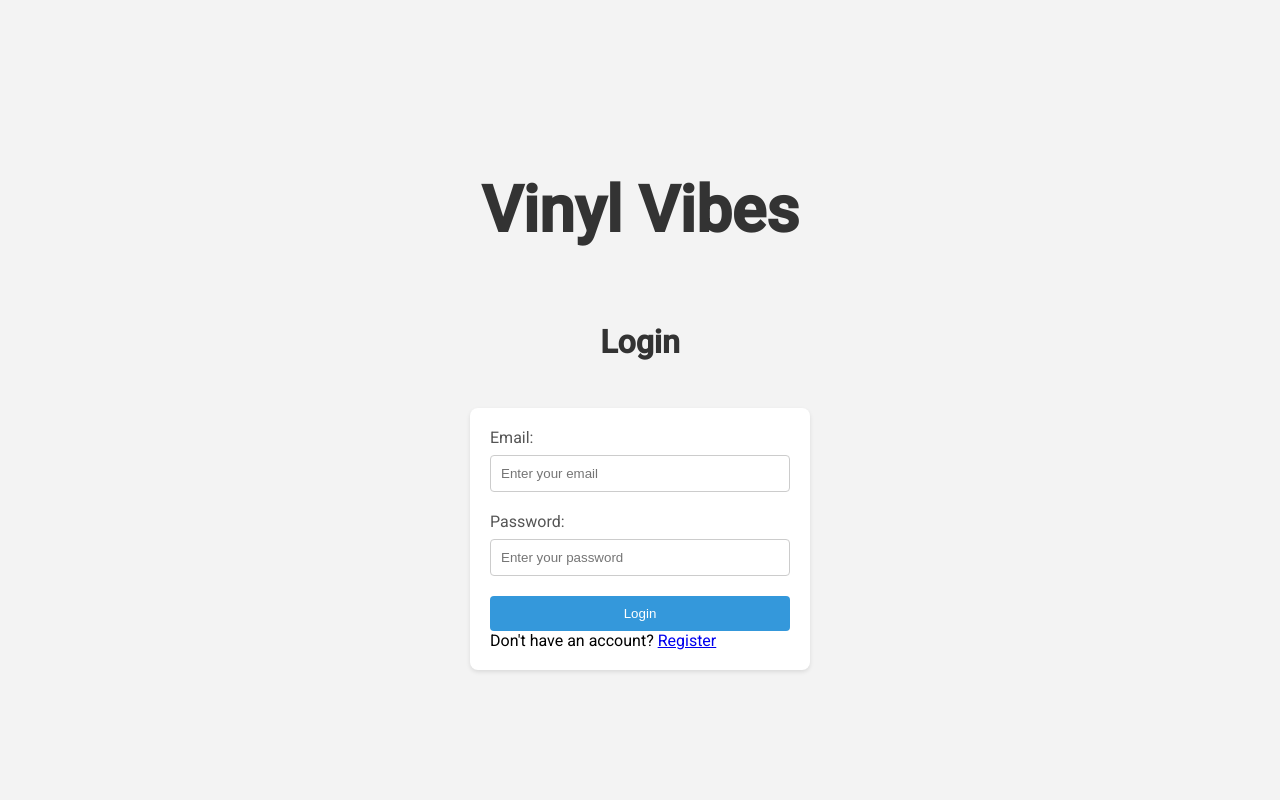
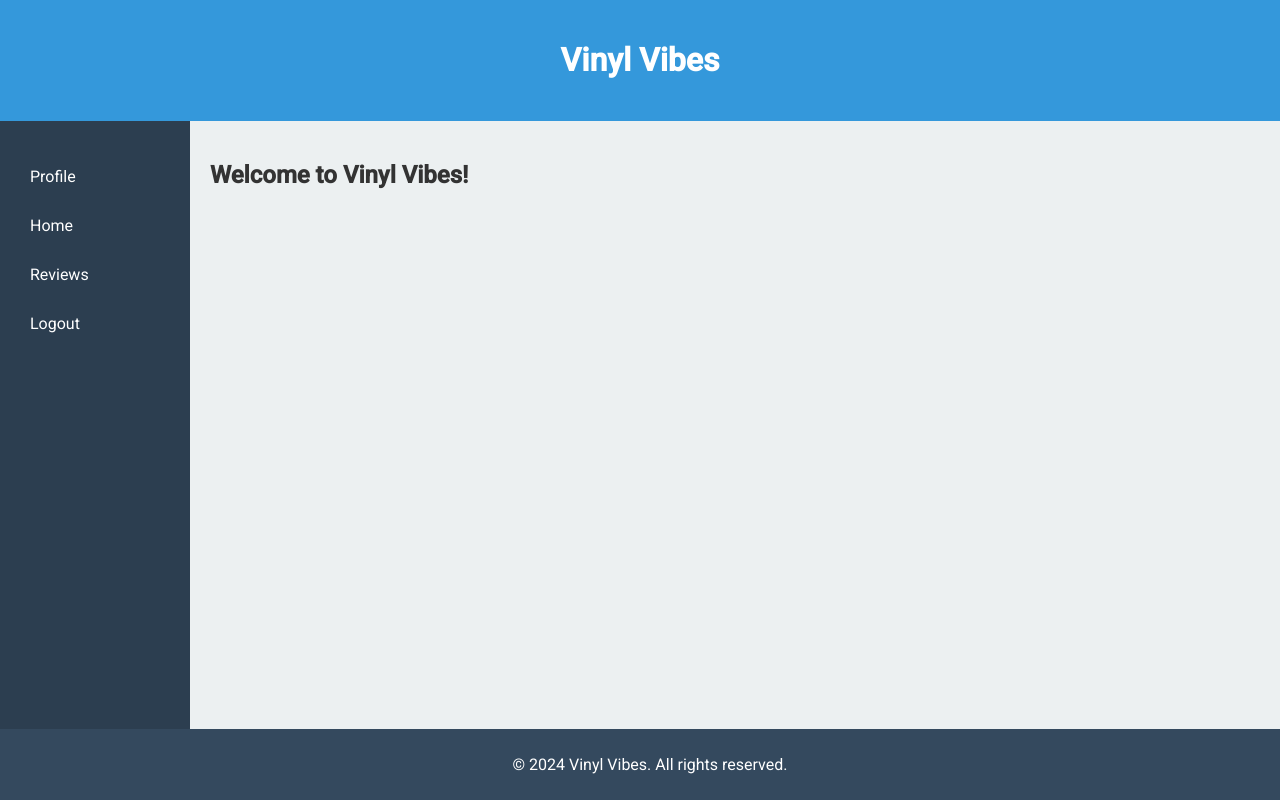
Before and after one commit to Zivkey/VinylVibesAngular, an Angular app: page /home in a window 1280 px wide. Before the commit this address led to /login. Shown: the top 800 px of the page. Built offline with nearby package versions, Linux system fonts and the light colour scheme.

Commit message:
Login and registration works

```diff
--- a/src/app/app-routing.module.ts
+++ b/src/app/app-routing.module.ts
@@ -2,10 +2,12 @@ import { NgModule } from '@angular/core';
 import { RouterModule, Routes } from '@angular/router';
 import { LoginComponent } from './components/login/login.component';
 import { RegisterComponent } from './components/register/register.component';
+import { HomeComponent } from './components/home/home.component';
 
 const routes: Routes = [
   { path: 'login', component: LoginComponent },
   { path: 'register', component: RegisterComponent },
+  { path: 'home', component: HomeComponent},
   { path: '', redirectTo: '/login', pathMatch: 'full' },
   { path: '**', redirectTo: '/login' },
 ];
--- a/src/app/app.module.ts
+++ b/src/app/app.module.ts
@@ -7,12 +7,14 @@ import { RegisterComponent } from './components/register/register.component';
 import { FormsModule } from '@angular/forms';
 import { AppRoutingModule } from './app-routing.module';
 import { HttpClientModule } from '@angular/common/http';
+import { HomeComponent } from './components/home/home.component';
 
 @NgModule({
   declarations: [
     AppComponent,
     LoginComponent,
-    RegisterComponent
+    RegisterComponent,
+    HomeComponent
   ],
   imports: [
     BrowserModule,
--- /dev/null
+++ b/src/app/components/home/home.component.html
@@ -0,0 +1,26 @@
+<div class="header">
+    <h1>Vinyl Vibes</h1>
+</div>
+<div class="container">
+    <div class="sidebar">
+        <ul>
+            <li><a routerLink="/profile"
+                    routerLinkActive="active">Profile</a></li>
+            <li><a routerLink="/home" routerLinkActive="active">Home</a></li>
+            <li><a routerLink="/reviews"
+                    routerLinkActive="active">Reviews</a></li>
+            <li><a routerLink="/logout">Logout</a></li>
+        </ul>
+    </div>
+
+    <div class="content">
+        <h2>Welcome to Vinyl Vibes!</h2>
+        <div class="account-info">
+            <p *ngIf="firstName && lastName">Hello, {{ firstName }} {{ lastName
+                }}!</p>
+        </div>
+    </div>
+</div>
+<div class="footer">
+    <p>&copy; 2024 Vinyl Vibes. All rights reserved.</p>
+</div>
--- /dev/null
+++ b/src/app/components/home/home.component.scss
@@ -0,0 +1,75 @@
+
+$primary-color: #3498db;
+$sidebar-bg: #2c3e50;
+$content-bg: #ecf0f1;
+$text-color: #333;
+$footer-bg: #34495e;
+
+.container {
+    display: flex;
+}
+
+.sidebar {
+    width: 150px;
+    background-color: $sidebar-bg;
+    padding: 20px;
+    color: #fff;
+    height: 100vh;
+
+    ul {
+        list-style: none;
+        padding: 0;
+
+        li {
+            margin-bottom: 10px;
+
+            a {
+                display: block;
+                padding: 10px;
+                text-decoration: none;
+                color: #fff;
+                transition: background-color 0.3s;
+
+                &:hover {
+                    background-color: darken($sidebar-bg, 10%);
+                }
+            }
+        }
+    }
+}
+
+.content {
+    flex: 1;
+    padding: 20px;
+    background-color: $content-bg;
+
+    h2 {
+        color: $text-color;
+    }
+
+    .account-info {
+        display: flex;
+        align-items: center;
+
+        p {
+            color: $text-color;
+        }
+    }
+}
+
+.header {
+    background-color: $primary-color;
+    color: #fff;
+    padding: 20px;
+    text-align: center;
+}
+
+.footer {
+    background-color: $footer-bg;
+    color: #fff;
+    padding: 10px;
+    text-align: center;
+    position: fixed;
+    bottom: 0;
+    width: 100%;
+}
--- /dev/null
+++ b/src/app/components/home/home.component.ts
@@ -0,0 +1,23 @@
+import { Component, OnInit } from '@angular/core';
+import { UserService } from 'src/app/services/user.service';
+import { User } from 'src/app/models/user.model';
+
+@Component({
+  selector: 'app-home',
+  templateUrl: './home.component.html',
+  styleUrls: ['./home.component.scss']
+})
+export class HomeComponent implements OnInit {
+  user: User | null = null;
+  firstName: string | undefined;
+  lastName: string | undefined;
+
+  constructor(private userService: UserService) { }
+
+  ngOnInit() {
+    this.user = this.userService.getCurrentUser();
+    console.log(this.user)
+    this.firstName = this.user?.firstName;
+    this.lastName = this.user?.lastName;
+  }
+}
--- a/src/app/components/login/login.component.html
+++ b/src/app/components/login/login.component.html
@@ -19,4 +19,9 @@
   <div class="register-link">
     Don't have an account? <a routerLink="/register">Register</a>
   </div>
+
+  <div *ngIf="errorMessage" class="error-message">
+    {{ errorMessage }}
+  </div>
+
 </div>
--- a/src/app/components/login/login.component.scss
+++ b/src/app/components/login/login.component.scss
@@ -58,3 +58,9 @@
   border-radius: 4px;
   cursor: pointer;
 }
+
+.error-message {
+  color: red;
+  margin-top: 10px;
+  text-align: center;
+}
--- a/src/app/components/login/login.component.ts
+++ b/src/app/components/login/login.component.ts
@@ -1,23 +1,33 @@
 import { Component } from '@angular/core';
+import { UserService } from 'src/app/services/user.service';
 import { Router } from '@angular/router';
+import { User } from 'src/app/models/user.model';
 
 @Component({
   selector: 'app-login',
   templateUrl: './login.component.html',
   styleUrls: ['./login.component.scss']
 })
+export class LoginComponent {
 
+  user: User = new User('', '', '', '', '', false);
+  errorMessage: string | null = null;
 
-export class LoginComponent {
-  user = {
-    email: '',
-    password: ''
-  };
-
-  constructor(private router: Router) {}
+  constructor(private userService: UserService, private router: Router) { }
 
   onLogin() {
-    console.log('Login clicked', this.user);
+    this.errorMessage = null;
+
+    this.userService.login(this.user).subscribe(
+      (loggedInUser) => {
+        console.log('Login successful');
+        this.userService.setCurrentUser(loggedInUser);
+        this.router.navigate(['/home']);
+      },
+      (error) => {
+        console.error('Error during login:', error);
+        this.errorMessage = 'Password or email is not correct.';
+      }
+    );
   }
-
 }
--- a/src/app/components/register/register.component.ts
+++ b/src/app/components/register/register.component.ts
@@ -17,8 +17,6 @@ export class RegisterComponent {
     password: '',
     id: '',
     admin: false,
-    createdAt: '',
-    updatedAt: ''
   };
 
   confirmPassword: string = '';
--- a/src/app/models/user.model.ts
+++ b/src/app/models/user.model.ts
@@ -1,10 +1,10 @@
 export class User {
-    id!: string;
-    firstName!: string;
-    lastName!: string;
-    email!: string;
-    password!: string;
-    admin!: boolean;
-    createdAt!: string;
-    updatedAt!: string;
-  }
+  constructor(
+    public id: string,
+    public firstName: string,
+    public lastName: string,
+    public email: string,
+    public password: string,
+    public admin: boolean
+  ) {}
+}
--- a/src/app/services/user.service.ts
+++ b/src/app/services/user.service.ts
@@ -1,17 +1,31 @@
 import { Injectable } from '@angular/core';
 import { HttpClient } from '@angular/common/http';
 import { Observable } from 'rxjs';
+import { User } from '../models/user.model';
 
 @Injectable({
   providedIn: 'root'
 })
 export class UserService {
 
+  private currentUser: User | null = null;
   private baseUrl = 'http://localhost:8080/users';
 
   constructor(private http: HttpClient) {}
 
-  register(user: any): Observable<any> {
+  setCurrentUser(user: User) {
+    this.currentUser = user;
+  }
+
+  getCurrentUser(): User | null {
+    return this.currentUser;
+  }
+
+  register(user: User): Observable<any> {
     return this.http.post(`${this.baseUrl}/register`, user);
   }
+
+  login(user: User): Observable<User> {
+    return this.http.post<User>(`${this.baseUrl}/login`, user);
+  }
 }
```
Also changed, not shown: 1 other file (tests, documents, lock files or other folders). Lines whose indentation alone changed are shown as unchanged.
